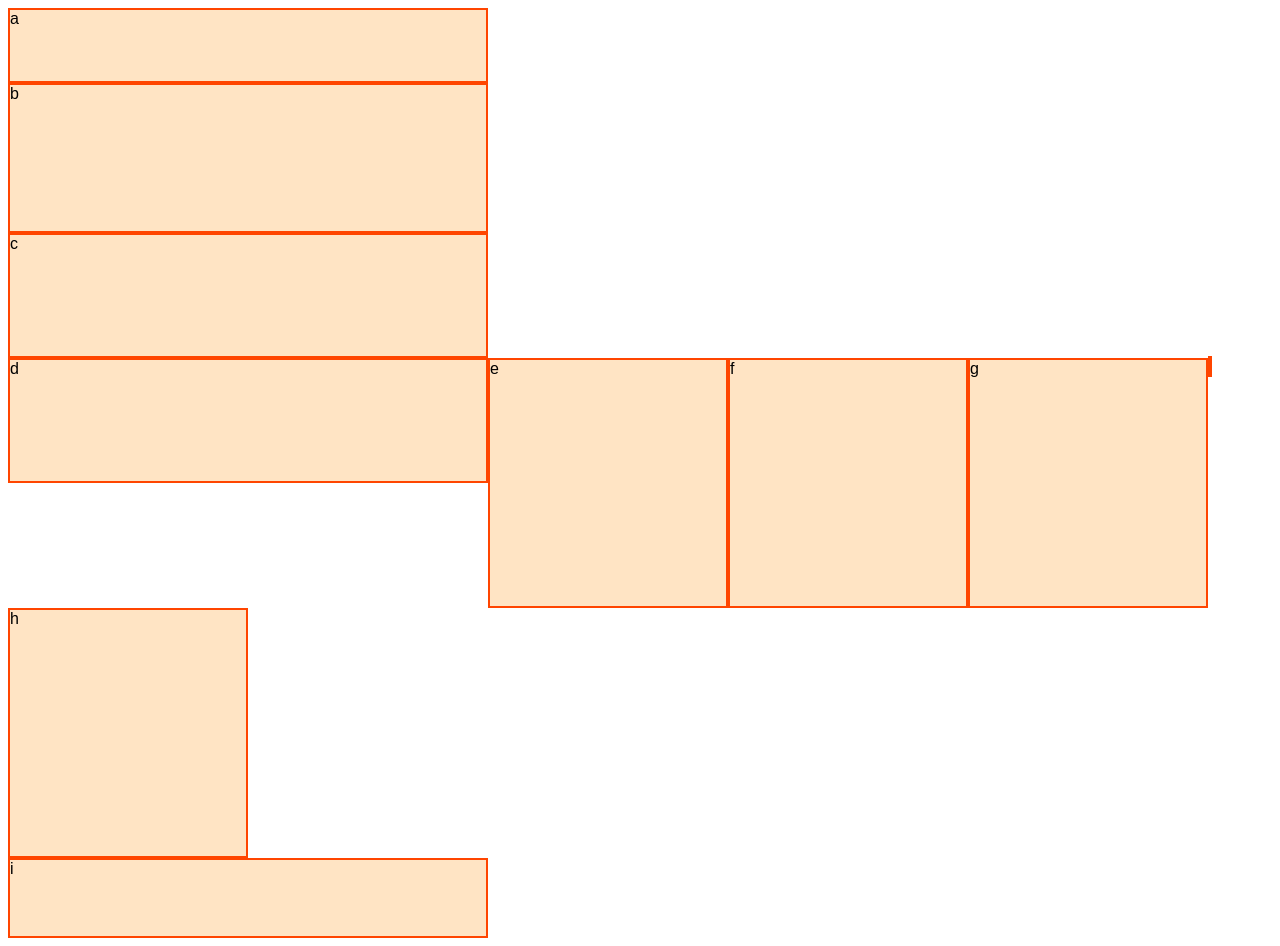
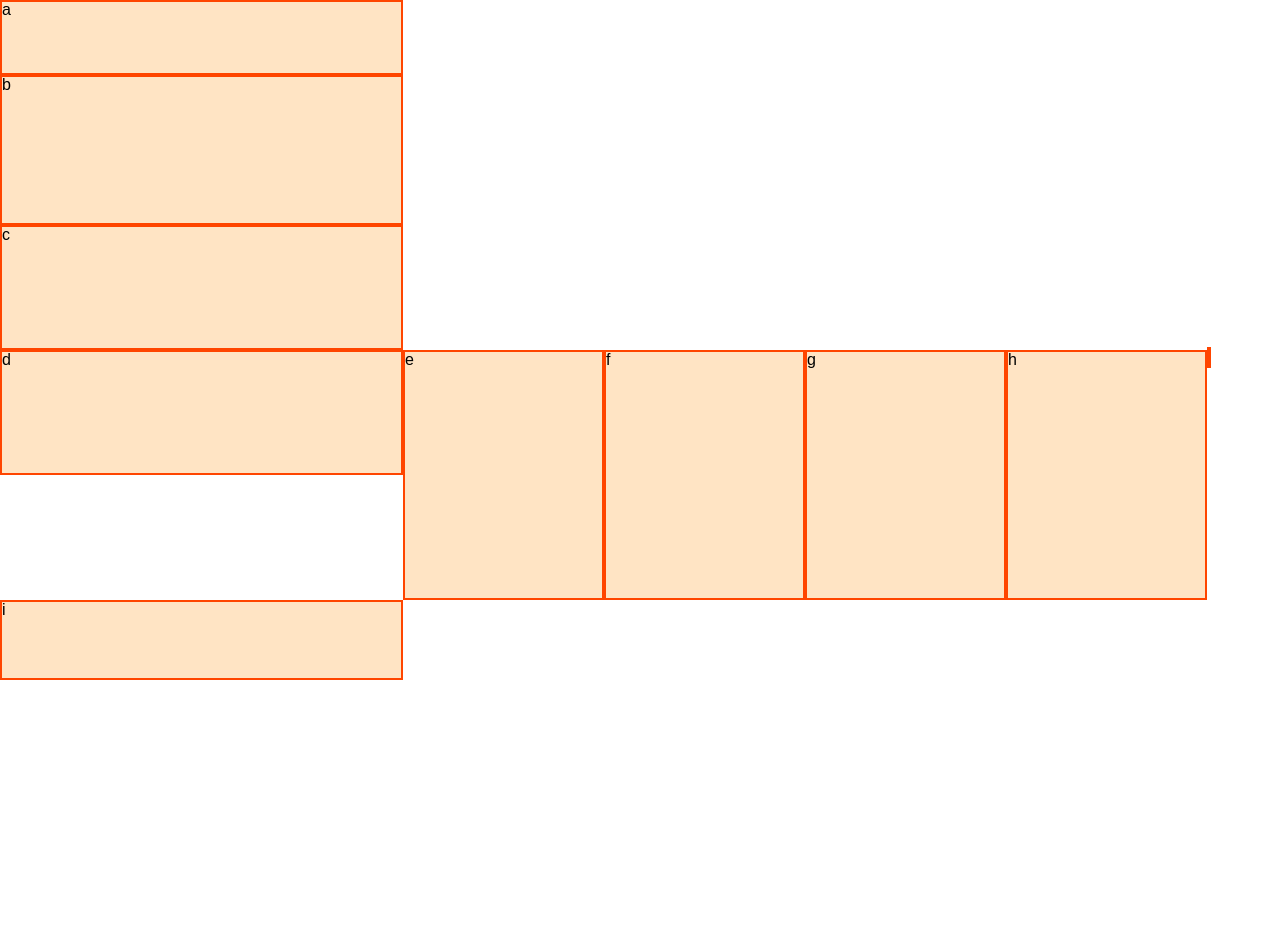
Before and after one commit to polink/lab-01, a plain HTML site: page index.html in a window 1280 px wide. After the commit the page ends 800 px from the top, so only its background shows below. Drawn offline with Linux system fonts and the light colour scheme.

Commit message:
changed h/w sizes

```diff
--- a/css/layout.css
+++ b/css/layout.css
@@ -3,47 +3,47 @@
 }
   nav {
     height: 75px;
-    width: 480px;
+    width: 403px;
   }
   #b {
     height: 150px;
-    width: 480px;
+    width: 403px;
 
   }
   #c {
     height: 125px;
-    width: 480px;
+    width: 403px;
   }
   #d {
     float: left;
     height: 125px;
-    width: 480px;
+    width: 403px;
   }
   #e {
     float: left;
     height: 250px;
-    width: 240px;
+    width: 201px;
   }
   #f {
     float: left;
     height: 250px;
-    width: 240px;
+    width: 201px;
   }
   #g {
     float: left;
     height: 250px;
-    width: 240px;
+    width: 201px;
 
   }
   #h {
     float: left;
     height: 250px;
-    width: 240px;
+    width: 201px;
 
   }
   footer {
     height: 80px;
-    width: 480px;
+    width: 403px;
 
   }
 .clear {
--- a/index.html
+++ b/index.html
@@ -5,6 +5,7 @@
   <meta http-equiv="X-UA-Compatible" content="IE=edge">
   <title>Page Title</title>
   <meta name="viewport" content="width=device-width, initial-scale=1">
+  <link rel="stylesheet" type="text/css" media="screen" href="css/reset.css"/>
   <link rel="stylesheet" type="text/css" media="screen" href="css/base.css"/>
   <link rel="stylesheet" type="text/css" media="screen" href="css/layout.css"/>
   <link rel="stylesheet" type="text/css" media="screen" href="css/modules.css"/>
```
Lines whose indentation alone changed are shown as unchanged.
